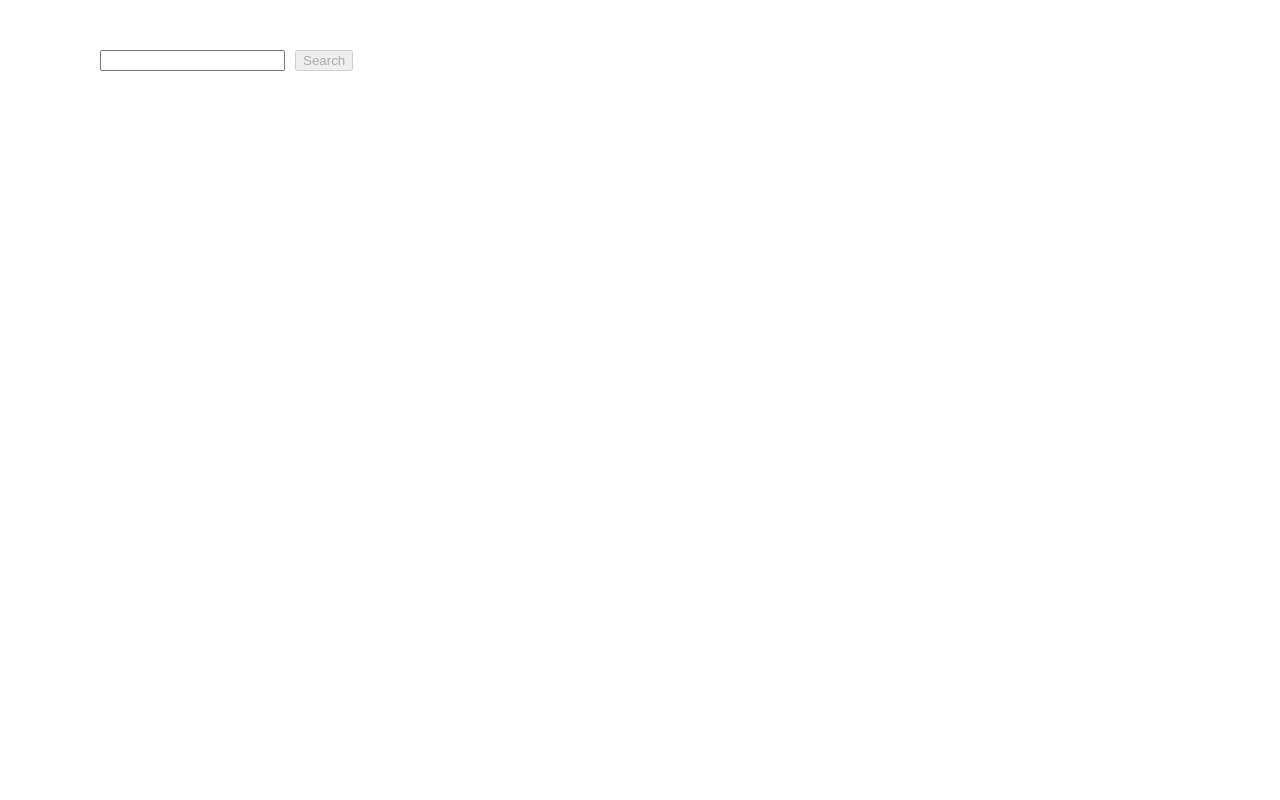
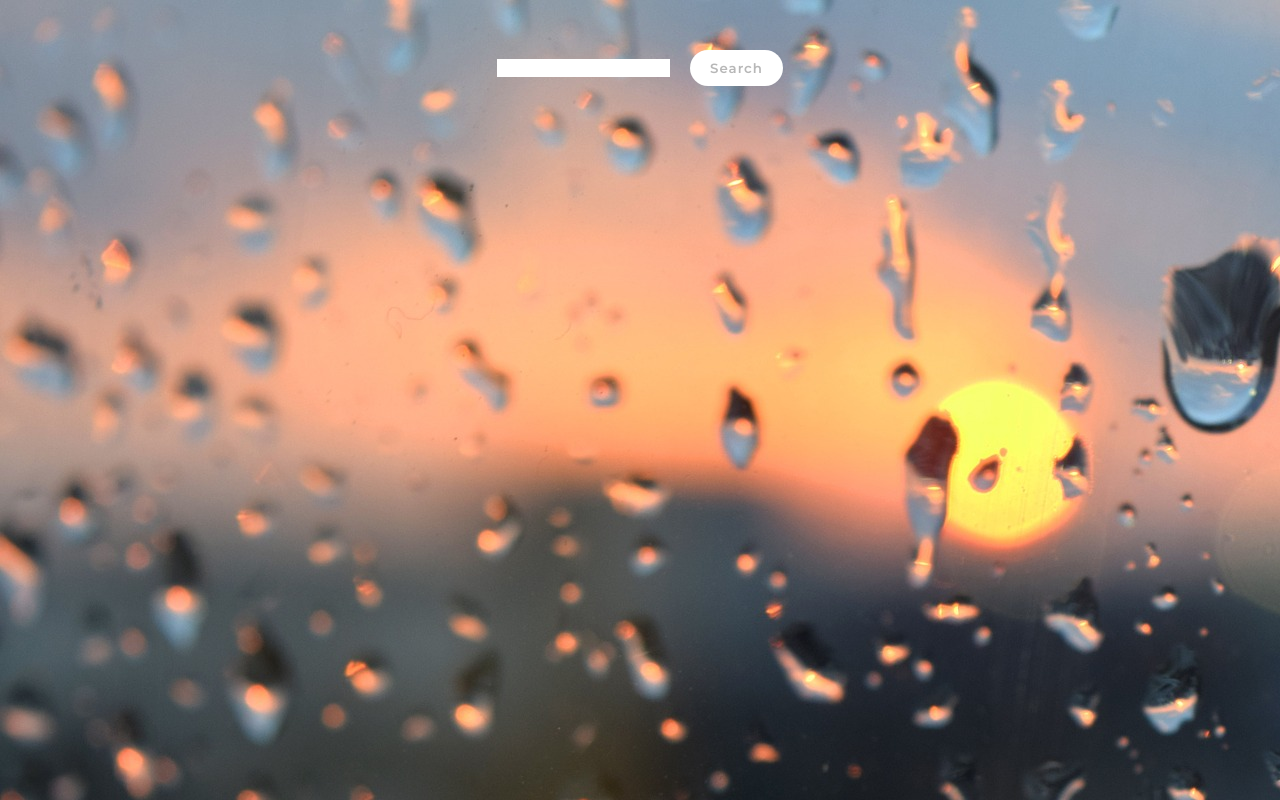
Before and after one commit to todorgarnev/weather-app, a React (Create React App) app: page / in a window 1280 px wide. Built offline with nearby package versions, Linux system fonts and the light colour scheme.

Commit message:
Added search button styles; Added background image.

```diff
--- a/src/App.scss
+++ b/src/App.scss
@@ -1,19 +1,48 @@
 .app {
-  padding: 5rem 10rem;
+  padding: 5rem;
+  display: flex;
+  flex-direction: column;
+  justify-content: center;
+  align-items: center;
+
+  .header {
+    margin-bottom: 10rem;
 
     .search-bar {
       margin-bottom: 5rem;
+      border: none;
+      font-family: "Montserrat", sans-serif;
     }
 
     .search-button {
-    margin-left: 1rem;
+      margin-left: 2rem;
+      padding: 1rem 2rem;
+      background-color: #fff;
+      border: none;
+      border-radius: 2rem;
+      transition: all 0.2s;
+      font-weight: 600;
+      letter-spacing: 0.1rem;
+      font-family: "Montserrat", sans-serif;
 
       &:hover {
         cursor: pointer;
+        transform: translateY(-0.3rem);
+        box-shadow: 0 0.8rem 1.5rem rgba(#000, 0.3);
+      }
+
+      &:active {
+        transform: translateY(-0.1rem);
+        box-shadow: 0 0.5rem 1rem rgba(#000, 0.3);
+      }
+
+      &:focus {
+        outline: none;
       }
 
       &:disabled {
-      cursor: not-allowed;
+        pointer-events: none;
       }
     }
   }
+}
--- a/src/App.tsx
+++ b/src/App.tsx
@@ -36,10 +36,14 @@ const App = () => {
 
   return (
     <div className="app">
-      <input type="text" className="search-bar" value={cityName} onChange={(e) => setCityName(e.target.value)} />
-      <button className="search-button" onClick={getCityWeather} disabled={cityName === ''}>Search</button>
+      <div className="header">
+        <input type="text" className="search-bar" value={cityName} onChange={(e) => setCityName(e.target.value)} />
+        <button className="search-button" onClick={getCityWeather} disabled={cityName === ''}>Search</button>
+      </div>
 
-      {cityWeather && <Day weatherData={cityWeather} />}
+      <div className="main">
+        {cityWeather && <Day weatherData={cityWeather} />}
+      </div>
     </div>
   );
 }
--- a/src/components/Days/Day/Day.scss
+++ b/src/components/Days/Day/Day.scss
@@ -20,7 +20,7 @@
       color: var(--color-text-dark);
       background-image: linear-gradient(to bottom, #547ab0, #f0f4fa);
 
-      .header {
+      .city-name {
         position: absolute;
         top: 1rem;
         right: 1rem;
--- a/src/components/Days/Day/Day.tsx
+++ b/src/components/Days/Day/Day.tsx
@@ -18,7 +18,7 @@ const Day: FunctionComponent<DayProps> = (props: DayProps) => {
           style={{ backgroundImage: `url(${apiConstants.weatherIconUrl}${weatherData.weather.icon}${apiConstants.weatherIconSize})` }}>
         </div>
 
-        <div className="header">
+        <div className="city-name">
           {weatherData.name}
         </div>
 
--- a/src/index.scss
+++ b/src/index.scss
@@ -18,6 +18,7 @@ body {
   box-sizing: border-box;
   font-size: 1.6rem;
   box-sizing: border-box;
+  background-image: url("./assets//images/background.jpg");
 }
 
 code {
```
Also changed, not shown: src/assets/images/background.jpg (added). Lines whose indentation alone changed are shown as unchanged.
